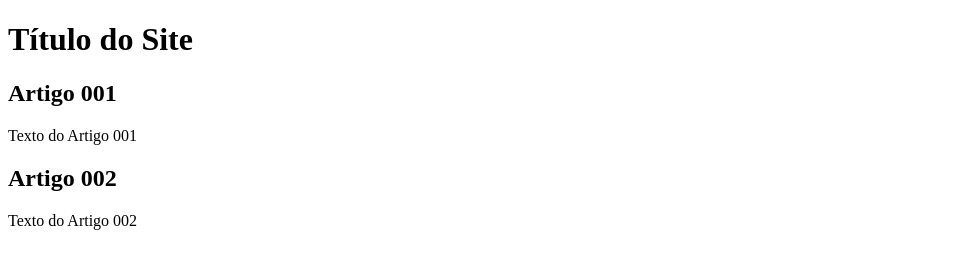
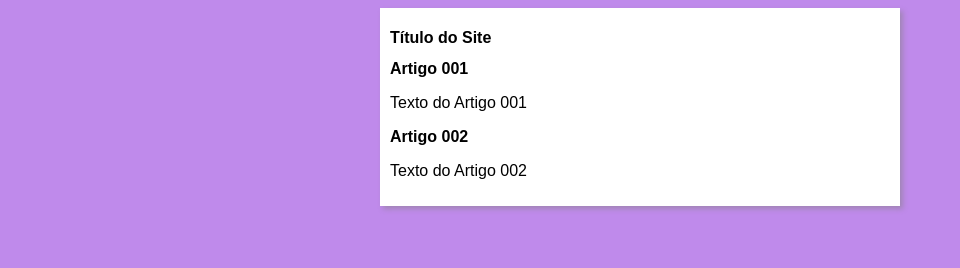
Before and after one commit to GuilhermeBolze/projeto-site, a plain HTML site: page index.html in a window 1280 px wide. Shown: the whole page, without its empty margins (0-960 px from the left). Drawn offline with Linux system fonts and the light colour scheme.

Commit message:
inicie o design

```diff
--- /dev/null
+++ b/estilos/style.css
@@ -0,0 +1,15 @@
+*{
+    font-family: Arial, Helvetica, sans-serif;
+    font-size: 16px;
+
+}
+body{
+    background-color: rgb(191, 138, 235);
+}
+main{
+    background-color: white;
+    width: 500px;
+    margin: auto;
+    padding: 10px;
+    box-shadow: 3px 3px 5px rgba(130, 128, 128, 0.493)
+}
--- a/index.html
+++ b/index.html
@@ -4,6 +4,7 @@
     <meta charset="UTF-8">
     <meta http-equiv="X-UA-Compatible" content="IE=edge">
     <meta name="viewport" content="width=device-width, initial-scale=1.0">
+    <link rel="stylesheet" href="estilos/style.css">
     <title>Título do Site</title>
 </head>
 <body>
```
